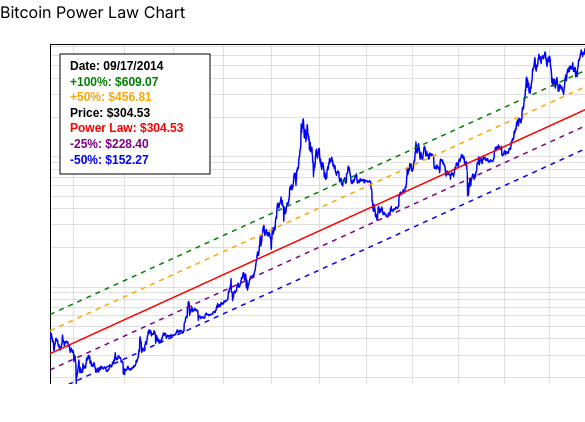
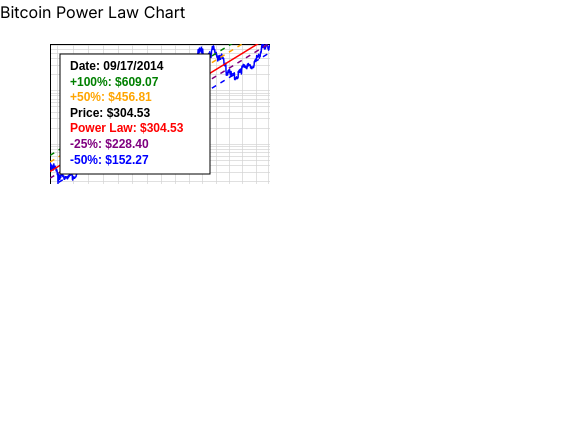
Before and after one commit to 1cmasson/btc-powerlaw, a Next.js app: page / in a window 390 px wide. Shown: the top 422 px of the page, 585 px wide, since content can reach past the window. Built offline with nearby package versions, Linux system fonts and the light colour scheme.

Commit message:
responsive chart

```diff
--- a/src/app/components/LogLogChart.js
+++ b/src/app/components/LogLogChart.js
@@ -8,12 +8,22 @@
     const wrapperRef = useRef(null);
     const tooltipInterval = 3; // Adjust this variable to change the interval
 
+    const getDimensions = () => {
+      const screenWidth = window.innerWidth;
+      if (screenWidth < 640) {
+          return { width: 300, height: 200 }; // Small screens (e.g., phones)
+      } else if (screenWidth < 1024) {
+          return { width: 600, height: 400 }; // Medium screens (e.g., tablets)
+      } else {
+          return { width: 900, height: 600 }; // Large screens (e.g., desktops)
+      }
+    };
+
     useEffect(() => {
       if (!svgRef.current || !wrapperRef.current) return;
 
       const margin = { top: 20, right: 30, bottom: 40, left: 50 };
-      const width = 800; // Fixed width
-      const height = 400; // Fixed height
+      const { width, height } = getDimensions();
       const innerWidth = width - margin.left - margin.right;
       const innerHeight = height - margin.top - margin.bottom;
 
```
